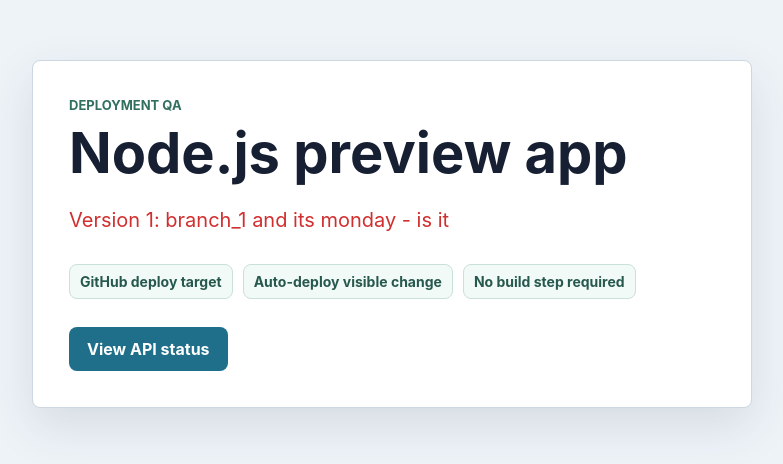
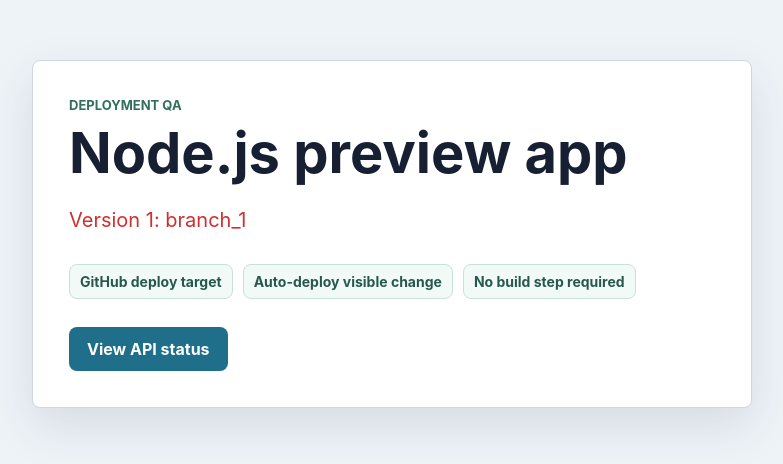
Before and after one commit to Lilia-Dikova/nodeJS_app, a website: page public/index.html in a window 1280 px wide. Shown: the part 166-630 px from the top of the page, without its empty margins (248-1031 px from the left). Drawn offline with Linux system fonts and the light colour scheme.

Commit message:
Update index.html

```diff
--- a/public/index.html
+++ b/public/index.html
@@ -12,7 +12,7 @@
         <p class="eyebrow">Deployment QA</p>
         <h1>Node.js preview app</h1>
         <p class="message">
-          Version 1: branch_1 and its monday - is it
+          Version 1: branch_1
         </p>
         <div class="checks">
           <span>GitHub deploy target</span>
```
